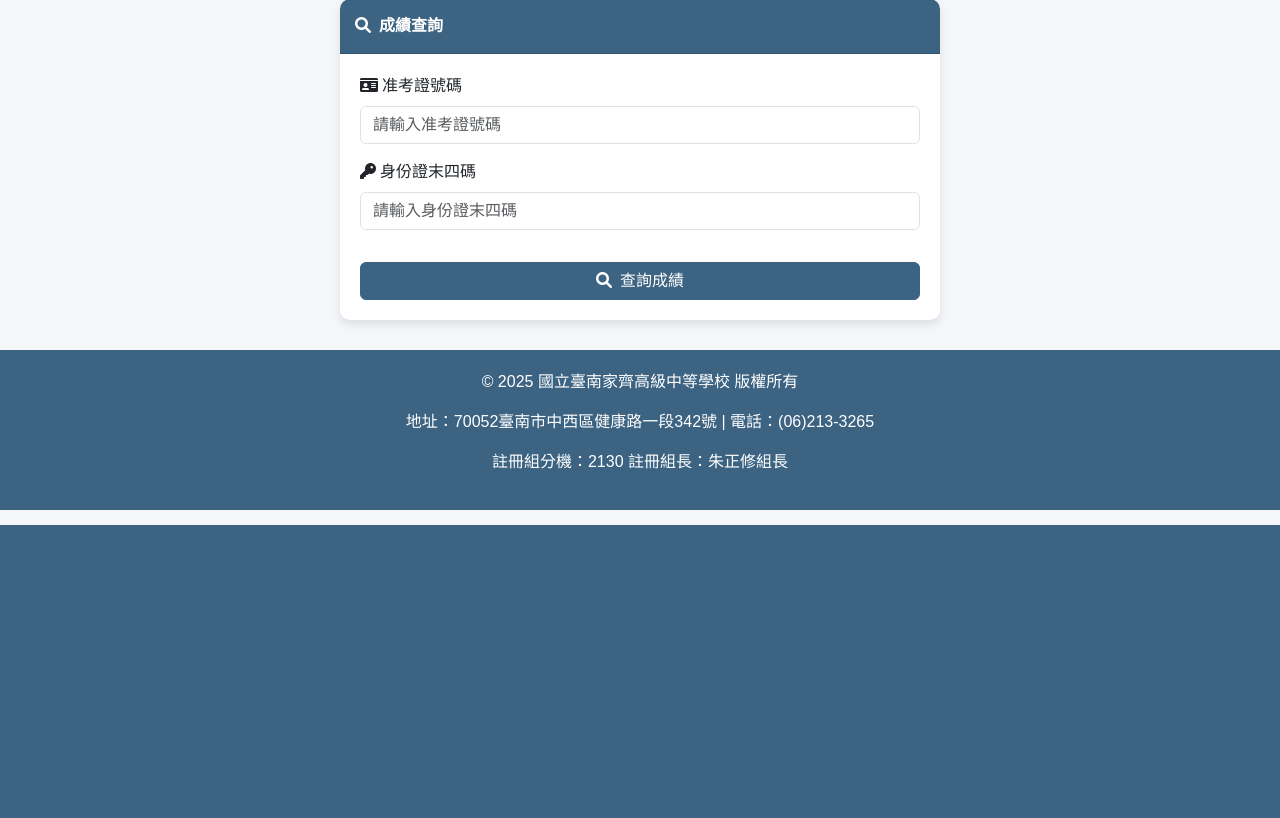
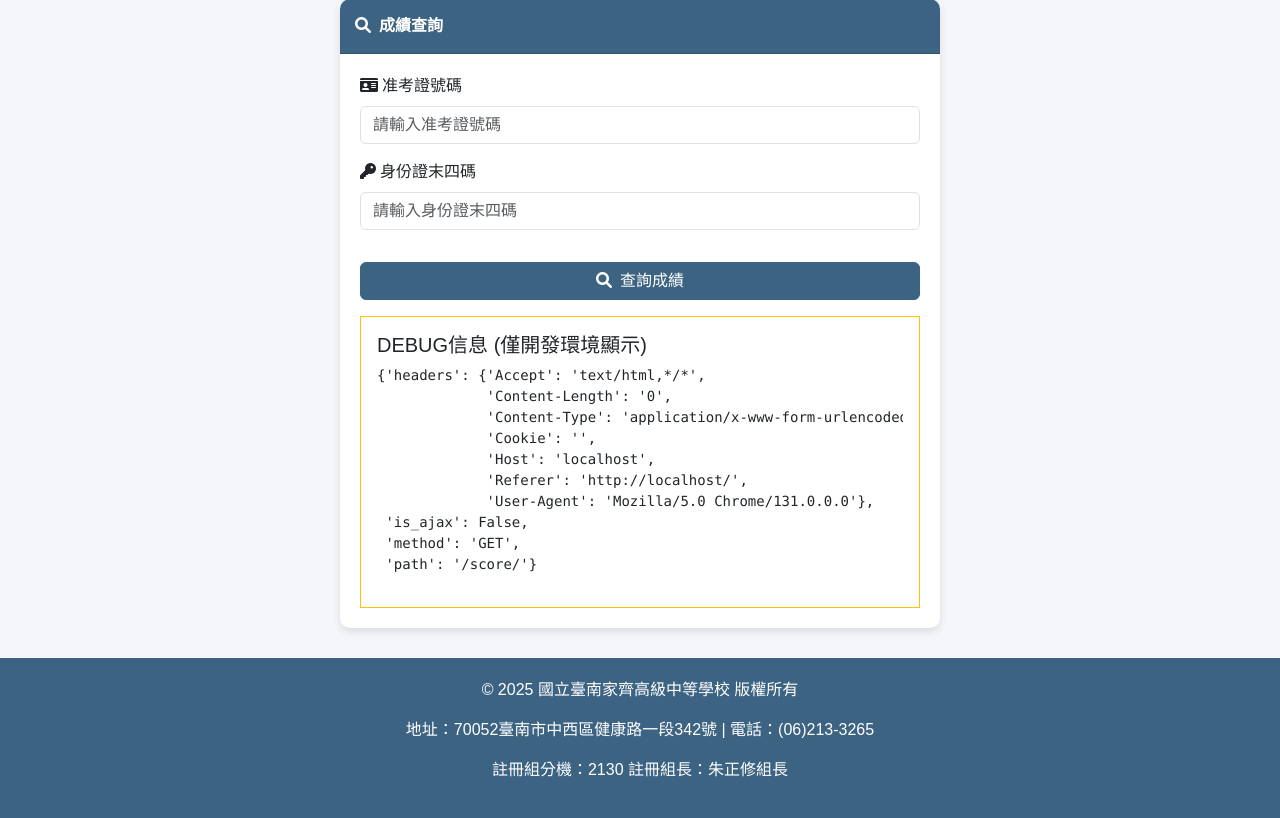
Before and after one commit to timcsy/special2025, a Django app: page /score/ in a window 1280 px wide. Shown: the part 275-1093 px from the top of the page. Before the commit the page ends 800 px from the top, so only its background shows below. Run offline with Django 5.2, Linux system fonts and the light colour scheme.

Commit message:
完善: 增加 CSRF 支持及調試路由，優化 Docker 配置

```diff
--- a/docker-compose.yml
+++ b/docker-compose.yml
@@ -21,7 +21,7 @@ services:
       - ALLOWED_HOSTS=${ALLOWED_HOSTS:-localhost,127.0.0.1}
       - SKIP_IMPORT=True  # 跳過 Excel 資料匯入步驟
     healthcheck:
-      test: ["CMD-SHELL", "python -c 'import urllib.request; urllib.request.urlopen(\"http://localhost:8000/\")' || exit 1"]
+      test: ["CMD-SHELL", "curl -f http://localhost:8000/ || exit 1"]
       interval: 30s
       timeout: 10s
       retries: 3
--- a/score/templates/base.html
+++ b/score/templates/base.html
@@ -172,6 +172,32 @@
 
     <!-- Bootstrap 5 JS Bundle with Popper -->
     <script src="https://cdn.jsdelivr.net/npm/bootstrap@5.3.0/dist/js/bootstrap.bundle.min.js"></script>
+
+    <!-- CSRF Token handling -->
+    <script>
+        document.addEventListener('DOMContentLoaded', function() {
+            // 獲取所有表單
+            const forms = document.querySelectorAll('form');
+
+            // 為每個表單添加 CSRF 處理
+            forms.forEach(form => {
+                form.addEventListener('submit', function(event) {
+                    // 確保有 CSRF 令牌
+                    const csrfToken = document.querySelector('[name=csrfmiddlewaretoken]');
+                    if (!csrfToken) {
+                        console.error('CSRF 令牌未找到，嘗試重新載入頁面');
+                        event.preventDefault();
+                        alert('安全令牌缺失，請重新載入頁面後再試一次。');
+                    }
+                });
+            });
+        });
+    </script>
+
+    <!-- 自定義表單處理 JS -->
+    {% load static %}
+    <script src="{% static 'js/form-handler.js' %}"></script>
+
     {% block extra_js %}{% endblock %}
 </body>
 </html>
--- a/score/templates/score/index.html
+++ b/score/templates/score/index.html
@@ -34,6 +34,14 @@
             {% if error %}
             <div class="error-message mt-3">
                 <i class="fas fa-exclamation-circle me-2"></i>{{ error }}
+            </div>
+            {% endif %}
+
+            {# 即使在生產環境，也允許顯示基本調試信息，但不顯示詳細信息 #}
+            {% if debug %}
+            <div class="mt-3 p-3 border border-warning">
+                <h5>DEBUG信息 (僅開發環境顯示)</h5>
+                <pre>{{ debug_info|pprint }}</pre>
             </div>
             {% endif %}
         </div>
@@ -100,46 +108,5 @@
 {% endblock %}
 
 {% block extra_js %}
-<script>
-    document.addEventListener('DOMContentLoaded', function() {
-        // 添加表單驗證
-        const queryForm = document.getElementById('queryForm');
-
-        queryForm.addEventListener('submit', function(e) {
-            const admitNumber = document.getElementById('{{ form.admit_number.id_for_label }}').value.trim();
-            const idLast4Digits = document.getElementById('{{ form.id_last_4_digits.id_for_label }}').value.trim();
-
-            let isValid = true;
-            let errorMessage = '';
-
-            if (!admitNumber) {
-                errorMessage = '請輸入准考證號碼';
-                isValid = false;
-            } else if (!idLast4Digits) {
-                errorMessage = '請輸入身份證末四碼';
-                isValid = false;
-            } else if (idLast4Digits.length !== 4) {
-                errorMessage = '身份證末四碼必須為4位數';
-                isValid = false;
-            }
-
-            if (!isValid) {
-                e.preventDefault();
-
-                // 建立或更新錯誤訊息元素
-                let errorDiv = document.querySelector('.error-message');
-                if (!errorDiv) {
-                    errorDiv = document.createElement('div');
-                    errorDiv.className = 'error-message mt-3';
-                    queryForm.insertAdjacentElement('afterend', errorDiv);
-                }
-
-                errorDiv.innerHTML = '<i class="fas fa-exclamation-circle me-2"></i>' + errorMessage;
-
-                // 滾動到錯誤訊息
-                errorDiv.scrollIntoView({ behavior: 'smooth', block: 'center' });
-            }
-        });
-    });
-</script>
+{# 使用全局的 form-handler.js，不需要在這裡重複添加表單處理代碼 #}
 {% endblock %}
--- a/score/urls.py
+++ b/score/urls.py
@@ -1,8 +1,13 @@
 from django.urls import path
 from . import views
+from django.conf import settings
 
 app_name = 'score'
 
 urlpatterns = [
     path('', views.index, name='index'),
 ]
+
+# 僅在調試模式下添加調試路由
+if settings.DEBUG:
+    urlpatterns.append(path('debug/csrf/', views.debug_csrf, name='debug_csrf'))
--- a/score/views.py
+++ b/score/views.py
@@ -1,17 +1,40 @@
 from django.shortcuts import render
 from django.db.models import Q
+from django.http import JsonResponse, HttpResponse
+from django.views.decorators.csrf import ensure_csrf_cookie, csrf_protect
+from django.middleware.csrf import get_token
+from django.conf import settings
+import json
 from .forms import ScoreQueryForm
 from .models import Student, FoodManagement, FashionDesign, StylingDesign
 
+@ensure_csrf_cookie
+@csrf_protect
 def index(request):
     """主頁視圖函數"""
     form = ScoreQueryForm()
+
+    # 無論是否為調試模式，都提供必要的上下文
     context = {
         'form': form,
-        'show_result': False
+        'show_result': False,
+        'debug': settings.DEBUG,
+        'csrf_token': get_token(request)  # 確保 CSRF 令牌可用
+    }
+
+    # 添加請求信息到上下文方便調試
+    context['debug_info'] = {
+        'method': request.method,
+        'headers': {k: v for k, v in request.headers.items()},
+        'path': request.path,
+        'is_ajax': request.headers.get('X-Requested-With') == 'XMLHttpRequest'
     }
 
     if request.method == 'POST':
+        # 檢查是否是 AJAX 請求
+        is_ajax = request.headers.get('X-Requested-With') == 'XMLHttpRequest'
+
+        # 處理表單數據
         form = ScoreQueryForm(request.POST)
         if form.is_valid():
             admit_number = form.cleaned_data['admit_number']
@@ -81,4 +104,38 @@ def index(request):
 
         context['form'] = form
 
+        # 如果是 AJAX 請求，返回 JSON 格式的響應
+        if is_ajax:
+            return JsonResponse({
+                'success': 'error' not in context,
+                'error': context.get('error', None),
+                'html': render(request, 'score/index.html', context).content.decode('utf-8') if 'error' not in context else None
+            })
+
     return render(request, 'score/index.html', context)
+
+def debug_csrf(request):
+    """CSRF 調試視圖"""
+    return JsonResponse({
+        'csrf_cookie': request.COOKIES.get('csrftoken', 'Not Found'),
+        'csrf_middleware_token': request.META.get('CSRF_COOKIE', 'Not Found'),
+        'csrf_header': request.META.get('HTTP_X_CSRFTOKEN', 'Not Found'),
+        'csrf_header_alt': request.META.get('HTTP_X_CSRF_TOKEN', 'Not Found'),
+        'trusted_origins': settings.CSRF_TRUSTED_ORIGINS,
+        'allowed_hosts': settings.ALLOWED_HOSTS,
+        'debug': settings.DEBUG,
+        'method': request.method,
+        'is_secure': request.is_secure(),
+        'host': request.get_host(),
+        'all_headers': dict(request.headers),
+        'all_cookies': request.COOKIES,
+    })
+
+def get_csrf_token(request):
+    """獲取 CSRF 令牌的視圖"""
+    # 強制生成一個新的 CSRF 令牌
+    token = get_token(request)
+    return HttpResponse(
+        json.dumps({'csrfToken': token}),
+        content_type='application/json'
+    )
--- a/special/urls.py
+++ b/special/urls.py
@@ -18,9 +18,18 @@ Including another URLconf
 from django.contrib import admin
 from django.urls import path, include
 from django.views.generic import RedirectView
+from django.conf import settings
+from score.views import debug_csrf, get_csrf_token  # 導入調試視圖和令牌視圖
 
 urlpatterns = [
     path('admin/', admin.site.urls),
     path('score/', include('score.urls')),
     path('', RedirectView.as_view(url='score/')),  # 將根路徑重定向到 score 應用
 ]
+
+# 添加調試和 CSRF 相關路由
+if settings.DEBUG:
+    urlpatterns.append(path('debug/csrf/', debug_csrf, name='debug_csrf'))
+
+# 總是添加獲取 CSRF 令牌的路由
+urlpatterns.append(path('csrf/token/', get_csrf_token, name='get_csrf_token'))
```
Also changed, not shown: special.SPEC.md (+3 -1 lines), special/settings.py (+29 -6 lines).
